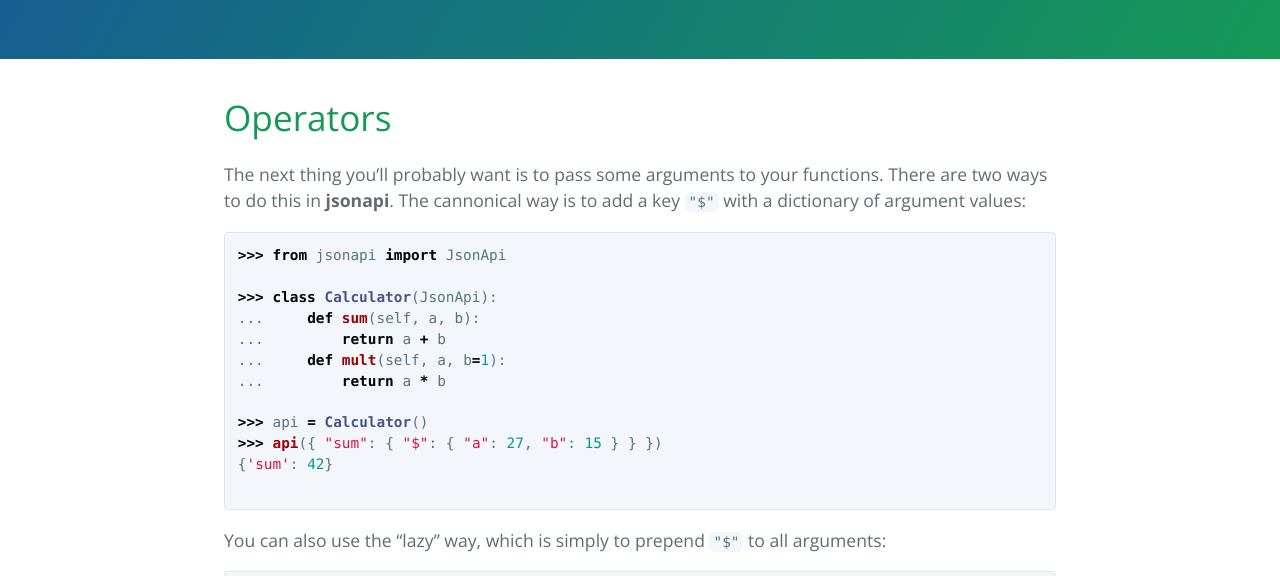
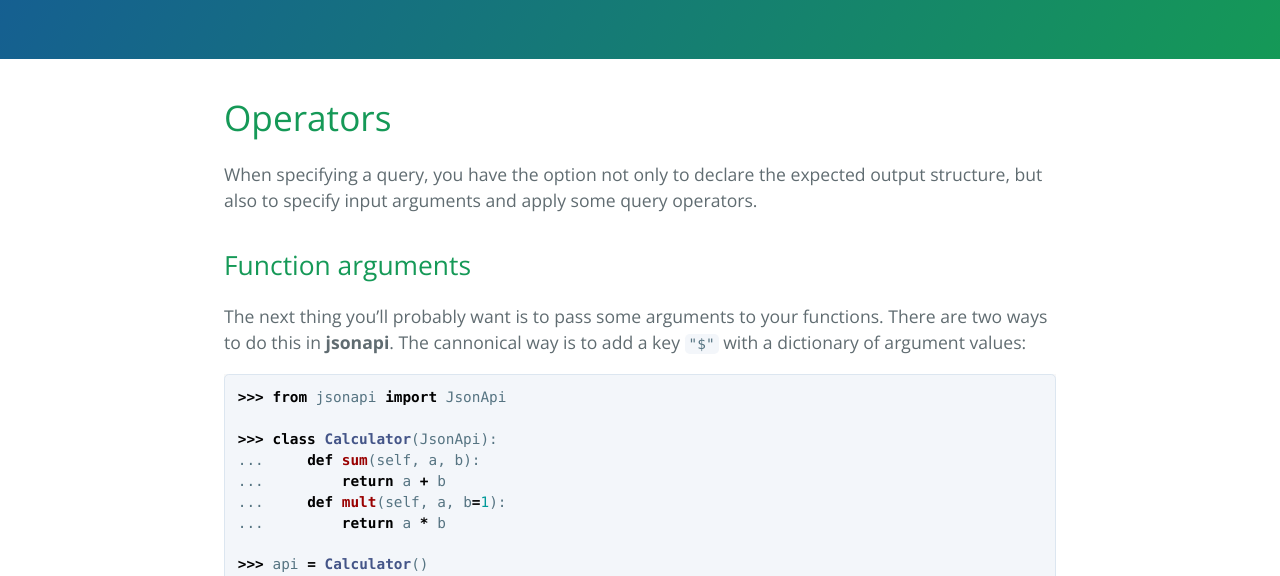
Before and after one commit to apiad/jsonapi, a Jekyll site: the page built from docs/operators.md, in a window 1280 px wide and 900 px high, cut to the strip 324-900 px from the top of the window. Built offline with Jekyll 4.4.1, drawn with Linux system fonts in a browser that asks for light colours; our own code applies the rules of GitHub Pages for plain Markdown files.

Commit message:
Update operators documentation

```diff
--- a/docs/operators.md
+++ b/docs/operators.md
@@ -3,6 +3,10 @@ layout: default
 ---
 
 # Operators
+
+When specifying a query, you have the option not only to declare the expected output structure, but also to specify input arguments and apply some query operators.
+
+## Function arguments
 
 The next thing you'll probably want is to pass some arguments to your functions. There are two ways to do this in **jsonapi**. The cannonical way is to add a key `"$"` with a dictionary of argument values:
 
```
